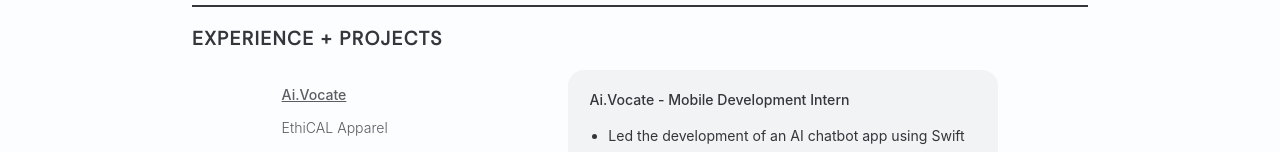
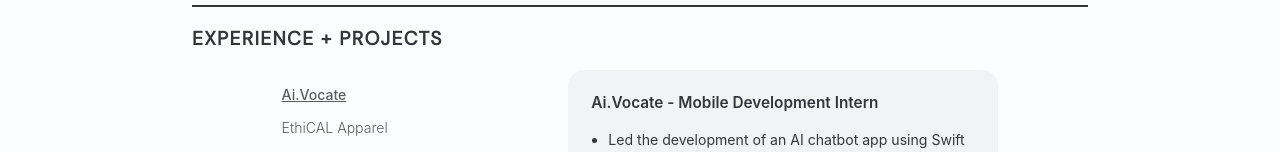
Before and after one commit to steffilin/steffilin.github.io, a React (Create React App) app: page / in a window 1280 px wide. Shown: the part 536-688 px from the top of the page. Built offline with nearby package versions, Linux system fonts and the light colour scheme.

Commit message:
made exptitle bolder and slightly bigger

```diff
--- a/src/Experience.css
+++ b/src/Experience.css
@@ -1,5 +1,6 @@
 .expTitle {
-    font-weight: 500;
+    font-weight: 600;
+    font-size: 1.2vw;
 }
 
 .explist {
```
